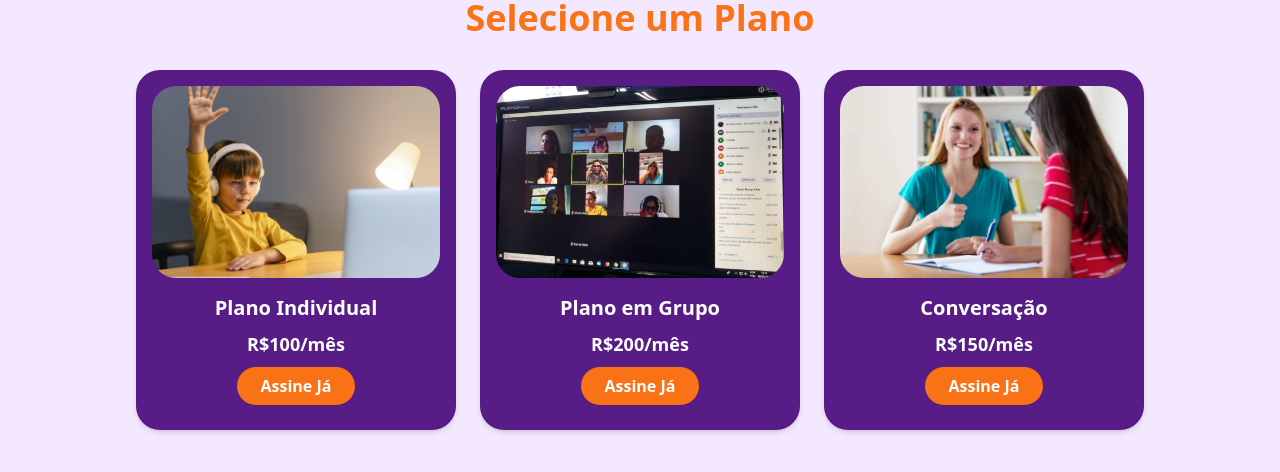
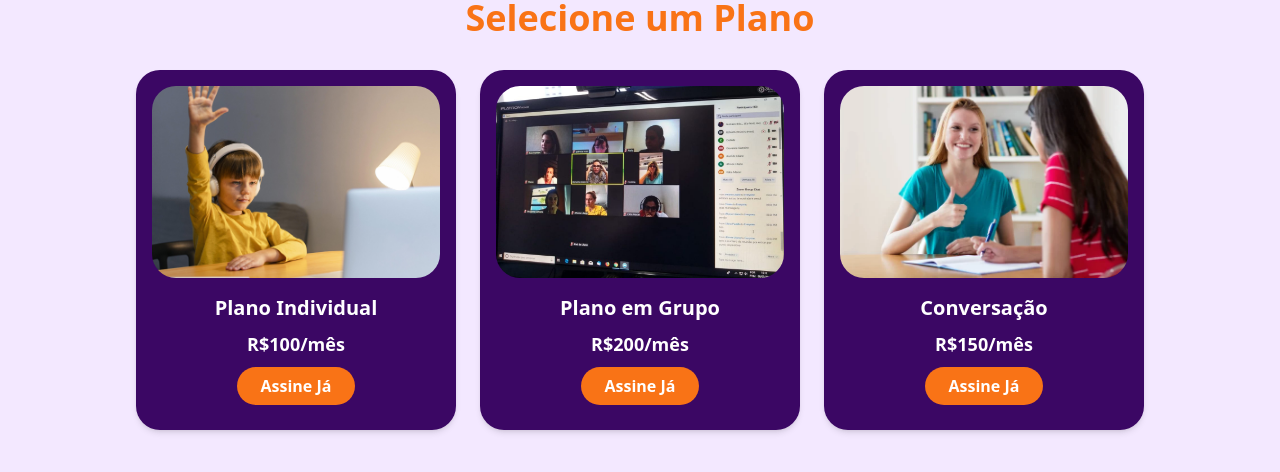
Before and after one commit to Luanbarradas/Veasy-English, a React (Vite) app: page / in a window 1280 px wide. Shown: the part 770-1242 px from the top of the page. Built offline with nearby package versions, Linux system fonts and the light colour scheme.

Commit message:
feat:color change

```diff
--- a/src/componentes/Planos.tsx
+++ b/src/componentes/Planos.tsx
@@ -27,7 +27,7 @@ export const Plano: React.FC = () => {
             <h2 className="text-4xl font-bold text-center mb-8 text-orange-500">Selecione um Plano</h2>
             <div className="flex flex-col md:flex-row justify-center items-center space-y-6 md:space-y-0 md:space-x-6">
                 {planos.map((plano, index) => (
-                    <div key={index} className="bg-purple-900 p-4 rounded-3xl shadow-md w-80 text-center">
+                    <div key={index} className="bg-purple-950 p-4 rounded-3xl shadow-md w-80 text-center">
                         <div className="relative">
                             <img src={plano.image} alt={plano.title} className="h-48 w-full object-cover mb-4 rounded-3xl overflow-hidden" />
                             <div className="absolute inset-0 rounded"></div>
```
